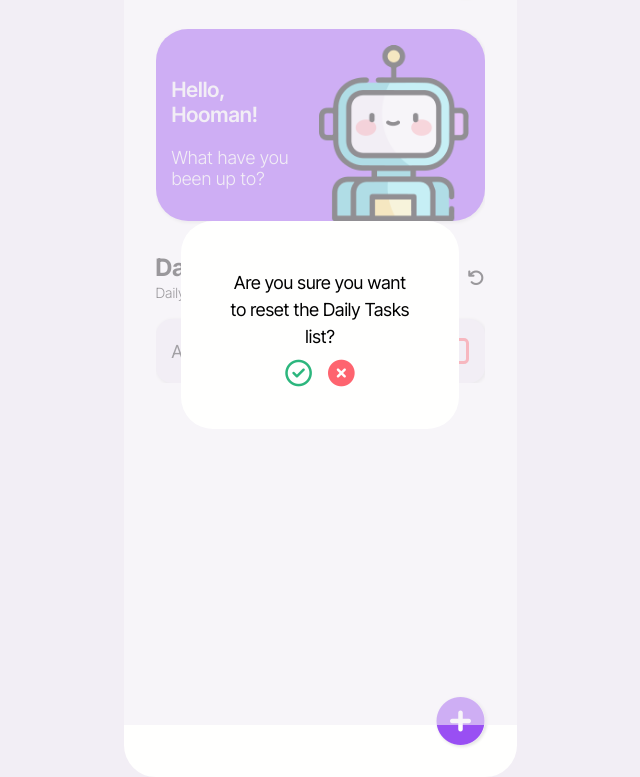
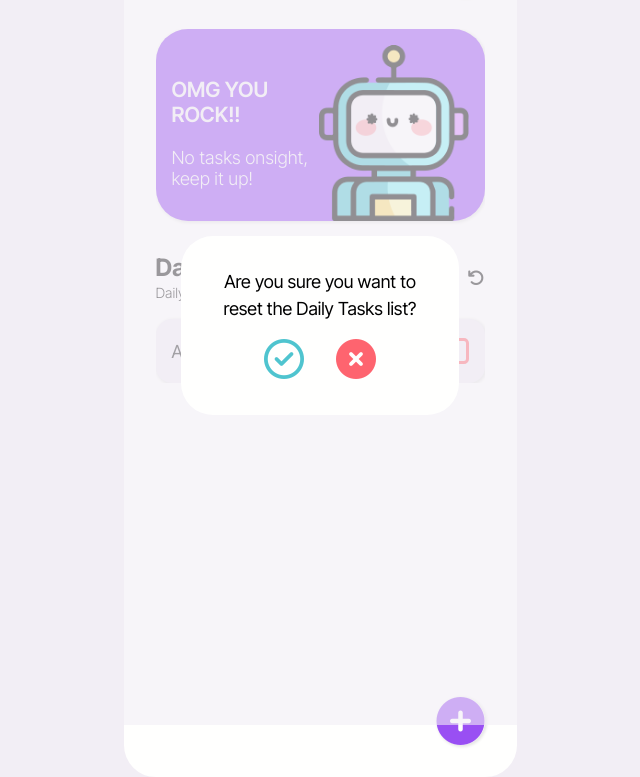
Before and after one commit to majinbrum/taskie, a plain HTML site: page index.html in a window 1280 px wide. Both pictures are taken after a click on the button 796 px from the left and 353 px from the top of the page. Shown: the part 75-852 px from the top of the page, without its empty margins (320-960 px from the left). Drawn offline with Linux system fonts and the light colour scheme.

Commit message:
checkpoint prima di 2 local storage keys

```diff
--- a/index.html
+++ b/index.html
@@ -42,8 +42,8 @@
             <dialog class="reset-list-dialog">
               <h3>Are you sure you want to reset the Daily Tasks list?</h3>
               <div class="dialog-btns">
-                <button class="confirm-reset"><i class="fa-regular fa-circle-check fa-2xl"></i></button>
-                <button class="cancel-reset"><i class="fa-solid fa-circle-xmark fa-2xl"></i></button>
+                <button class="confirm-reset"><i class="fa-regular fa-circle-check"></i></button>
+                <button class="cancel-reset"><i class="fa-solid fa-circle-xmark"></i></button>
               </div>
             </dialog>
             <button class="reset-list-btn">
--- a/script.js
+++ b/script.js
@@ -36,6 +36,7 @@ const dailyTasks_HTML = document.querySelector(".daily-list");
 
 // TODO: CHECK FIRST WHAT TO SHOW
 checkContent();
+checkTaskCount();
 
 // TODO: OPEN POPUP MENU
 newTask_btn.addEventListener("click", function () {
@@ -58,6 +59,7 @@ addTask_btn.addEventListener("click", function () {
     newTask_menu.classList.remove("popup");
 
     checkContent();
+    checkTaskCount();
   }
 });
 
@@ -82,6 +84,7 @@ function activate_checkButtons() {
       dailyTasks.splice(index, 1);
       localStorage.setItem(STORAGE_KEY, JSON.stringify(dailyTasks));
       checkContent();
+      checkTaskCount();
     });
   });
 }
@@ -101,19 +104,6 @@ function addTask_HTMLtemplate(task_title) {
 }
 
 // TODO: RESET TASK LIST
-/*
-resetList_btn.addEventListener("click", function () {
-  if (window.confirm("Do you really want to reset the task list?")) {
-    dailyTasks = [];
-    localStorage.clear(STORAGE_KEY, JSON.stringify(dailyTasks));
-
-    checkContent();
-  } else {
-    return;
-  }
-});
-*/
-// TODO: RESET TASK LIST
 const resetList_btn = document.querySelector(".reset-list-btn");
 const resetList_dialog = document.querySelector(".reset-list-dialog");
 const resetList_confirm = document.querySelector(".confirm-reset");
@@ -128,9 +118,41 @@ resetList_confirm.addEventListener("click", function () {
   localStorage.clear(STORAGE_KEY, JSON.stringify(dailyTasks));
 
   checkContent();
+  checkTaskCount();
   resetList_dialog.close();
 });
 
 resetList_cancel.addEventListener("click", function () {
   resetList_dialog.close();
 });
+
+// TODO: TASKIE
+function checkTaskCount() {
+  const taskieAvatar = document.querySelector(".header-img img");
+  const headerTitle = document.querySelector("header h2");
+  const headerText = document.querySelector("header h4");
+
+  if (dailyTasks.length <= 3) {
+    taskieAvatar.src = "img/supataskie.png";
+    headerTitle.textContent = "OMG YOU ROCK!!";
+    headerText.textContent = "No tasks onsight, keep it up!";
+  }
+
+  if (dailyTasks.length > 3 && dailyTasks.length <= 6) {
+    taskieAvatar.src = "img/sorridentetaskie.png";
+    headerTitle.textContent = "You got this!";
+    headerText.textContent = "Cmon hooman, just do it!";
+  }
+
+  if (dailyTasks.length > 6 && dailyTasks.length <= 9) {
+    taskieAvatar.src = "img/madtaskie.png";
+    headerTitle.textContent = "What have you been up to??!!";
+    headerText.textContent = "They're piling up, don't lose control!";
+  }
+
+  if (dailyTasks.length > 9) {
+    taskieAvatar.src = "img/dedtaskie.png";
+    headerTitle.textContent = "Oh jeez...";
+    headerText.textContent = ".. .. . . ... .. . . . .. . . ... .. .. . . ... .. . . . .. . ... .. . . ... .. . . . .. . . ... .. .. . . ... .. . . . .. .";
+  }
+}
--- a/style.css
+++ b/style.css
@@ -197,7 +197,7 @@ dialog {
   border: 0;
   background-color: var(--background);
   border-radius: 2rem;
-  padding: 3rem;
+  padding: 2rem;
 
   max-width: 30ch;
   line-height: 1.5;
@@ -208,15 +208,17 @@ dialog {
   margin-top: 1rem;
   display: flex;
   justify-content: center;
-  column-gap: 1rem;
+  column-gap: 2rem;
 }
 
 .confirm-reset {
-  color: #2cb67d;
+  color: var(--highlight);
+  font-size: 2.5rem;
 }
 
 .cancel-reset {
   color: var(--red);
+  font-size: 2.5rem;
 }
 
 div.daily-list {
```
